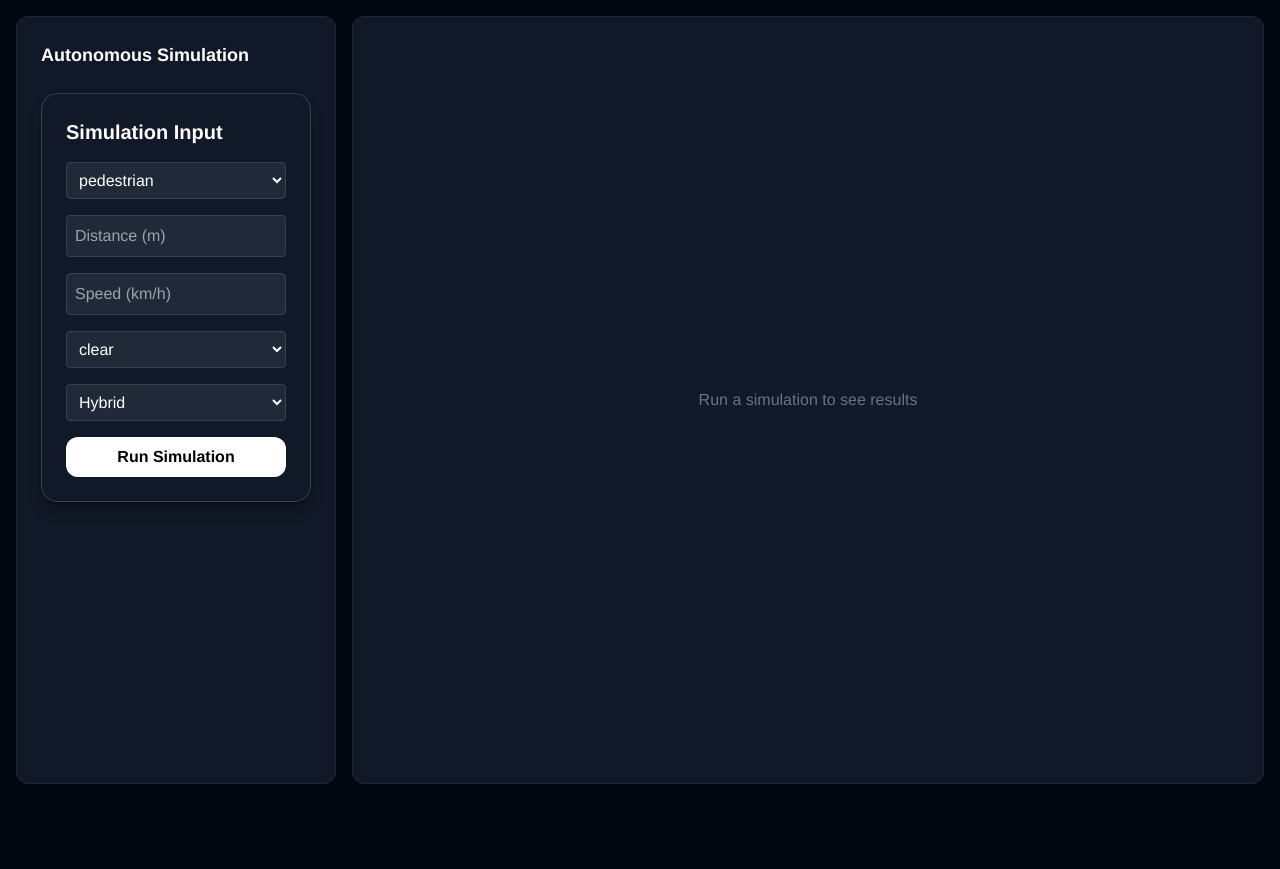
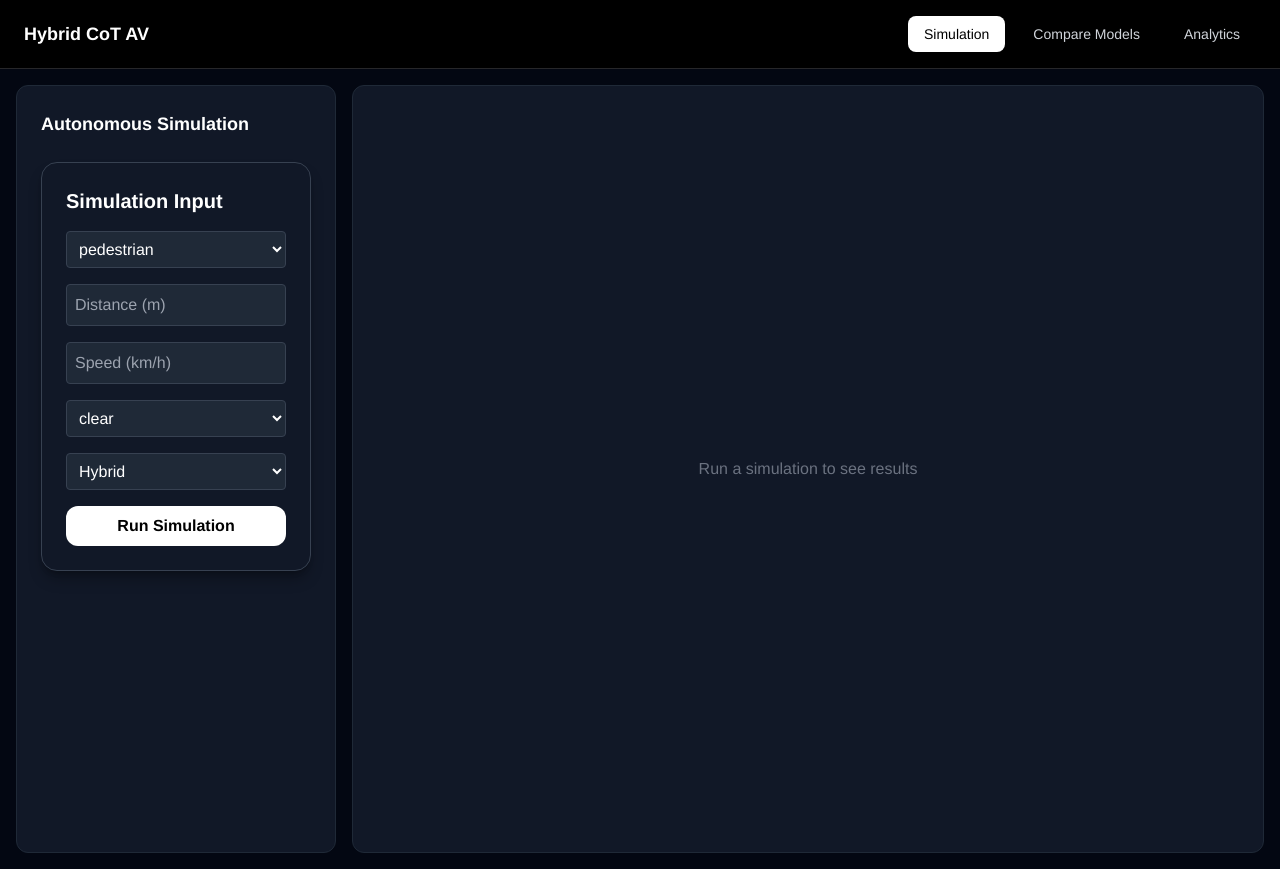
Before and after one commit to go23manasa/cot-hybrid-av-reasoning-platform, a React app in the folder frontend/: page / in a window 1280 px wide. Before the commit the page ends 800 px from the top, so only its background shows below. Built offline with nearby package versions, Linux system fonts and the light colour scheme; the HTML template or start-up script is replaced by a standard one.

Commit message:
Header added

```diff
--- a/frontend/src/App.jsx
+++ b/frontend/src/App.jsx
@@ -2,10 +2,12 @@ import { BrowserRouter, Routes, Route } from "react-router-dom";
 import Home from "./pages/Home";
 import Compare from "./pages/Compare";
 import Analytics from "./pages/Analytics";
+import Navbar from "./components/Navbar";
 
 function App() {
   return (
     <BrowserRouter>
+    <Navbar />
       <Routes>
         <Route path="/" element={<Home />} />
         <Route path="/compare" element={<Compare />} />
--- /dev/null
+++ b/frontend/src/components/Navbar.jsx
@@ -0,0 +1,42 @@
+import { Link, useLocation } from "react-router-dom";
+
+const Navbar = () => {
+  const location = useLocation();
+
+  const navItem = (path, label) => {
+    const isActive = location.pathname === path;
+
+    return (
+      <Link
+        to={path}
+        className={`px-4 py-2 rounded-lg text-sm font-medium transition
+          ${
+            isActive
+              ? "bg-white text-black"
+              : "text-gray-300 hover:text-white hover:bg-zinc-800"
+          }`}
+      >
+        {label}
+      </Link>
+    );
+  };
+
+  return (
+    <div className="w-full bg-black border-b border-zinc-800 px-6 py-4 flex justify-between items-center">
+
+      {/* Logo / Title */}
+      <h1 className="text-lg font-bold text-white">
+        Hybrid CoT AV
+      </h1>
+
+      {/* Navigation */}
+      <div className="flex gap-3">
+        {navItem("/", "Simulation")}
+        {navItem("/compare", "Compare Models")}
+        {navItem("/analytics", "Analytics")}
+      </div>
+    </div>
+  );
+};
+
+export default Navbar;
```
